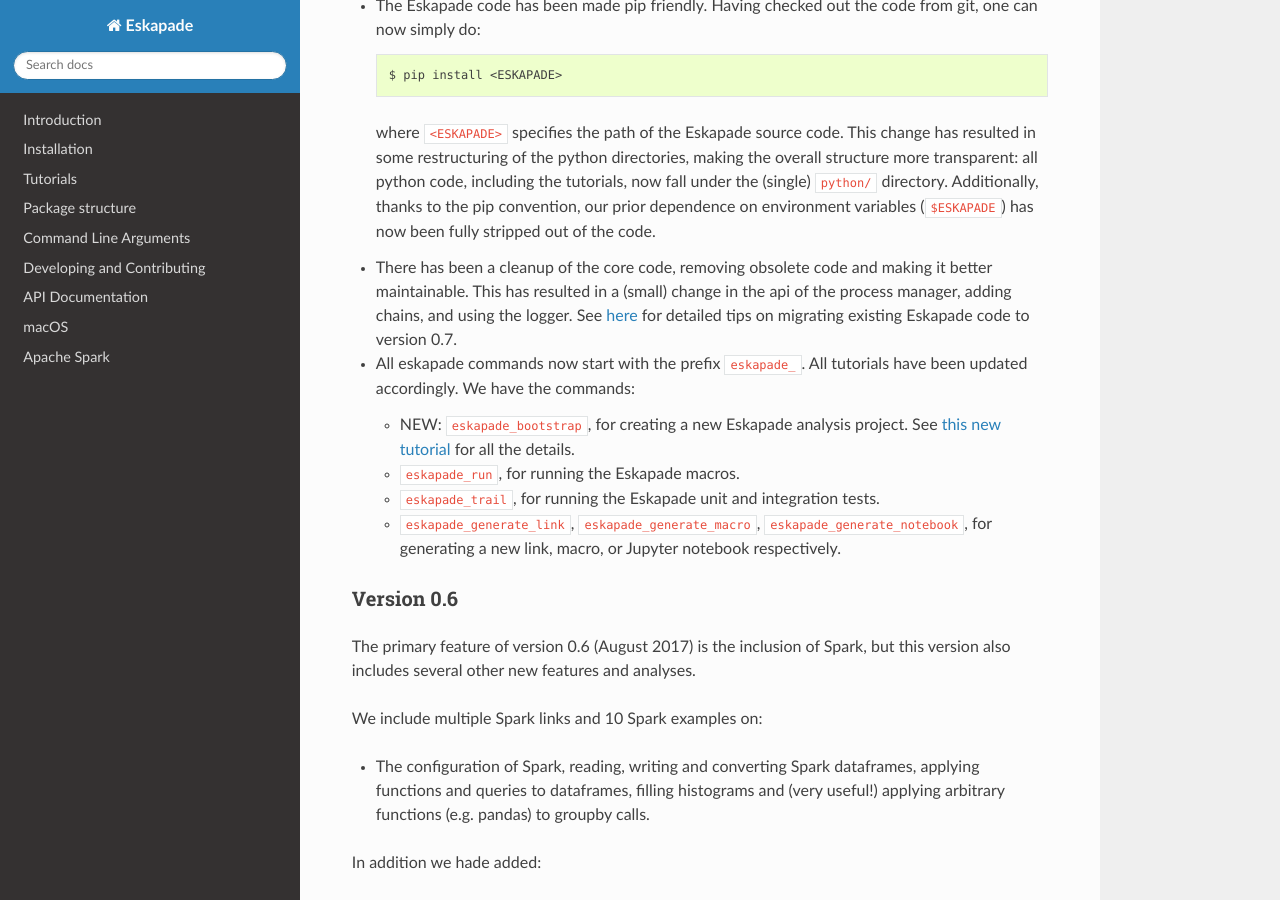
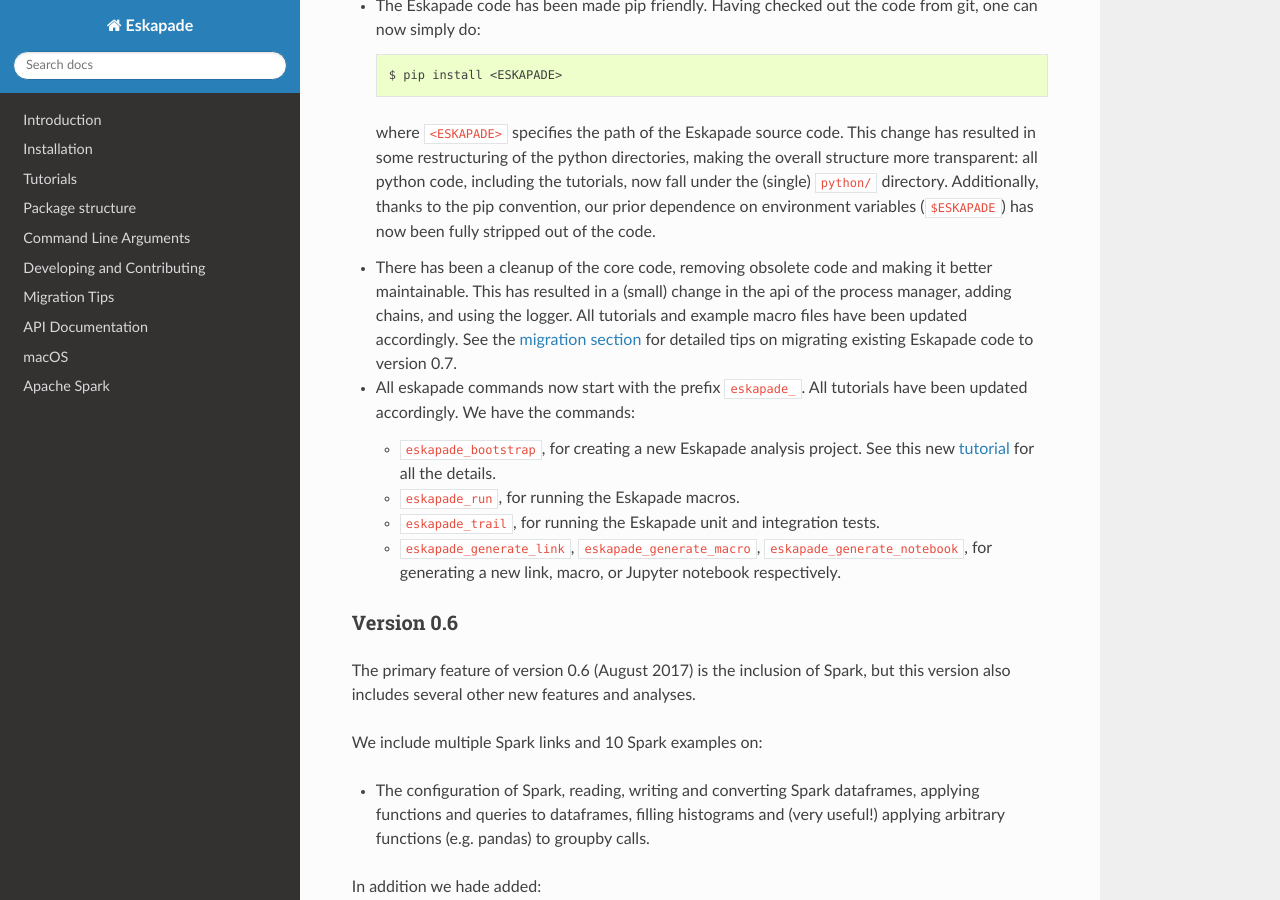
Before and after one commit to KaveIO/Eskapade, a Sphinx documentation site: the page built from docs/source/index.rst, in a window 1280 px wide and 900 px high, scrolled down 1312 px. Built offline with Sphinx 7.4.7 and the Read the Docs theme 2.0.0, drawn with Linux system fonts in a browser that asks for light colours; pages that are not in the unit, such as notebooks, are missing from menus; some of the changed text lies outside the part shown.

Commit message:
Docs: added tips section to migrate from Eskapade version 0.6 to 0.7
Added new doc file: migration_tips.rst explaining how to migrate existing Eskapade
code to version 0.7. This document has been added to the regular Eskapade documentation,
and is refered to in the Eskapade release notes for version 0.7.

```diff
--- a/docs/source/index.rst
+++ b/docs/source/index.rst
@@ -69,10 +69,11 @@
   has now been fully stripped out of the code.
 * There has been a cleanup of the core code, removing obsolete code and making it better maintainable.
   This has resulted in a (small) change in the api of the process manager, adding chains, and using the logger.
-  See `here <this link>`_ for detailed tips on migrating existing Eskapade code to version 0.7.
+  All tutorials and example macro files have been updated accordingly.
+  See the `migration section <migration.html#from-version-0-6-to-0-7>`_ for detailed tips on migrating existing Eskapade code to version 0.7.
 * All eskapade commands now start with the prefix ``eskapade_``. All tutorials have been updated accordingly. We have the commands:
 
-  - NEW: ``eskapade_bootstrap``, for creating a new Eskapade analysis project. See `this new tutorial <tutorials.html#tutorial-4-creating-a-new-analysis-project>`_ for all the details.
+  - ``eskapade_bootstrap``, for creating a new Eskapade analysis project. See this new `tutorial <tutorials.html#tutorial-4-creating-a-new-analysis-project>`_ for all the details.
   - ``eskapade_run``, for running the Eskapade macros.
   - ``eskapade_trail``, for running the Eskapade unit and integration tests.
   - ``eskapade_generate_link``, ``eskapade_generate_macro``, ``eskapade_generate_notebook``, for generating a new link, macro, or Jupyter notebook respectively.
@@ -131,6 +132,7 @@
    package_structure
    command_line_arguments
    developing
+   migration_tips
 
 API
 ---
```
Also changed, not shown: docs/source/migration_tips.rst (added, +74 -0 lines).
